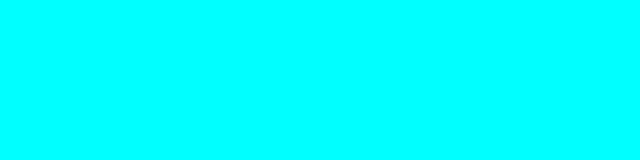
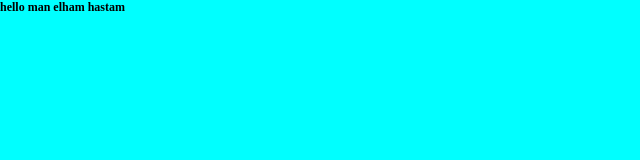
Before and after one commit to Elhamshahabi/test-project, a plain HTML site: page index.html in a window 1280 px wide. Shown: the whole page, without its empty margins (0-640 px from the left). Drawn offline with Linux system fonts and the light colour scheme.

Commit message:
chenge in bod add h1

```diff
--- a/index.html
+++ b/index.html
@@ -7,6 +7,6 @@
     <link rel="stylesheet" href="style.css">
 </head>
 <body>
-
+    <h1>hello man elham hastam</h1>
 </body>
 </html>
--- a/style.css
+++ b/style.css
@@ -6,3 +6,7 @@
 body{
     background-color: aqua;
 }
+h1{
+    font-size: 12px;
+    color: black;
+}
```
